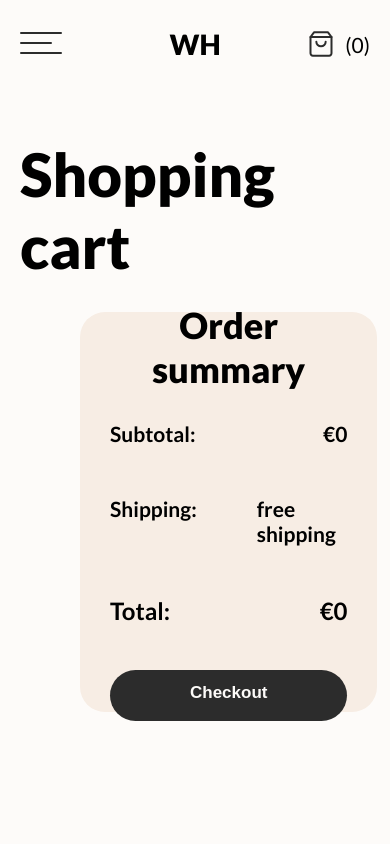
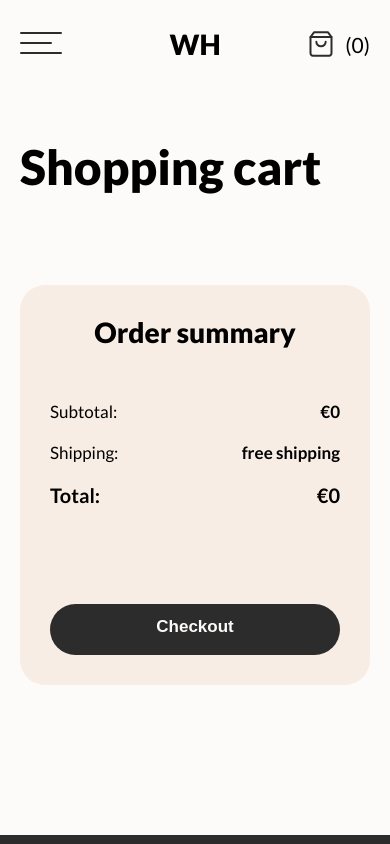
Before and after one commit to metwoOSha/WarmHeart, a React (Vite) app: page /cart in a window 390 px wide. Shown: the top 844 px of the page. Built offline with nearby package versions, Linux system fonts and the light colour scheme.

Commit message:
adaptive cart page

```diff
--- a/src/components/CartList/CartList.jsx
+++ b/src/components/CartList/CartList.jsx
@@ -15,6 +15,8 @@ export function CartList() {
 
     return (
         <>
+            {items.length > 0 && (
+                <>
                     <div className={cls.line}></div>
                     {items.map((item) => (
                         <div key={item.id}>
@@ -31,6 +33,7 @@ export function CartList() {
                                 </div>
                                 <div className={cls.priceBlock}>
                                     <span>€{item.price * item.quantity}</span>
+                                </div>
                                 <span onClick={() => removeProduct(item.id)}>
                                     <svg
                                         width="12"
@@ -49,10 +52,54 @@ export function CartList() {
                                     </svg>
                                 </span>
                             </div>
-                    </div>
                             <div className={cls.line}></div>
                         </div>
                     ))}
                 </>
+            )}
+        </>
     );
+
+    // return (
+    //     <>
+    //         <div className={cls.line}></div>
+    //         {items.map((item) => (
+    //             <div key={item.id}>
+    //                 <div className={cls.wrapper}>
+    //                     <div className={cls.image}>
+    //                         <img src={item.image} alt={item.name} />
+    //                     </div>
+    //                     <div className={cls.propertyBlock}>
+    //                         <div className={cls.textBlock}>
+    //                             <h3>{item.name}</h3>
+    //                             <p>{`${item.size}, ${item.color}`}</p>
+    //                         </div>
+    //                     </div>
+    //                     <Counter itemId={item.id} />
+    //                     <div className={cls.priceBlock}>
+    //                         <span>€{item.price * item.quantity}</span>
+    //                     </div>
+    //                     <span onClick={() => removeProduct(item.id)}>
+    //                         <svg
+    //                             width="12"
+    //                             height="12"
+    //                             viewBox="0 0 12 12"
+    //                             fill="none"
+    //                             xmlns="http://www.w3.org/2000/svg"
+    //                         >
+    //                             <path
+    //                                 opacity="0.3"
+    //                                 d="M1 1L11 11M11 1L1 11"
+    //                                 stroke="#2C2C2C"
+    //                                 strokeWidth="2"
+    //                                 strokeLinecap="round"
+    //                             />
+    //                         </svg>
+    //                     </span>
+    //                 </div>
+    //                 <div className={cls.line}></div>
+    //             </div>
+    //         ))}
+    //     </>
+    // );
 }
--- a/src/components/CartList/CartList.module.css
+++ b/src/components/CartList/CartList.module.css
@@ -1,4 +1,4 @@
-.line {
+/* .line {
     width: 100%;
     height: 2px;
     background-color: #2c2c2c;
@@ -39,4 +39,109 @@
     margin-left: 45px;
     display: flex;
     gap: 180px;
+} */
+
+.line {
+    width: 100%;
+    height: 2px;
+    background-color: #2c2c2c;
+    opacity: 0.3;
 }
+
+.wrapper {
+    padding: 30px 0;
+    display: grid;
+    grid-template-columns: 90px 1fr 1fr 14px;
+    align-items: center;
+}
+
+.image {
+    padding: 20px;
+    aspect-ratio: 1/1;
+    border-radius: 100%;
+    background-color: var(--beige-bg-color);
+    img {
+        width: 100%;
+    }
+}
+
+.propertyBlock {
+    width: 400px;
+    display: flex;
+    align-items: center;
+    gap: 20px;
+    justify-content: space-between;
+    h3 {
+        font-weight: 700;
+        font-size: 24px;
+    }
+    p {
+        font-weight: 400;
+        font-size: 21px;
+    }
+}
+
+.textBlock {
+    margin-left: 20px;
+    display: flex;
+    flex-direction: column;
+    gap: 10px;
+}
+
+.priceBlock {
+    display: flex;
+    justify-content: center;
+    span {
+        font-weight: 400;
+        font-size: 21px;
+    }
+}
+
+@media screen and (max-width: 670px) {
+    .propertyBlock {
+        width: 370px;
+    }
+}
+
+@media screen and (max-width: 620px) {
+    .propertyBlock {
+        flex-direction: column;
+        align-items: flex-start;
+        margin-left: 20px;
+        gap: 20px;
+        width: auto;
+    }
+    .textBlock {
+        margin-left: 0;
+    }
+}
+
+@media screen and (max-width: 500px) {
+    .propertyBlock {
+        flex-direction: column;
+        align-items: flex-start;
+        margin-left: 20px;
+        gap: 20px;
+        width: auto;
+        h3 {
+            font-size: 20px;
+        }
+        p {
+            font-size: 17px;
+        }
+    }
+    .priceBlock {
+        span {
+            font-size: 17px;
+        }
+    }
+    .textBlock {
+        margin-left: 0;
+    }
+}
+
+@media screen and (max-width: 380px) {
+    .propertyBlock {
+        margin-left: 10px;
+    }
+}
--- a/src/components/Pagination/Pagination.jsx
+++ b/src/components/Pagination/Pagination.jsx
@@ -45,6 +45,7 @@ export function Pagination({
             for (let i = 1; i <= last; i++) {
                 range.push(i);
             }
+
             return range;
         }
     }, [left, right, limit]);
--- a/src/pages/Cart/Cart.jsx
+++ b/src/pages/Cart/Cart.jsx
@@ -22,7 +22,7 @@ export function Cart() {
         <section className={cls.cart}>
             <div className="container">
                 <h2 className={cls.text}>Shopping cart</h2>
-                <div className={cls.flex}>
+                <div className={cls.content}>
                     <div style={{ marginTop: "30px" }}>
                         <CartList />
                     </div>
--- a/src/pages/Cart/Cart.module.css
+++ b/src/pages/Cart/Cart.module.css
@@ -7,16 +7,17 @@
     font-size: 60px;
 }
 
-.flex {
+.content {
     margin-top: 30px;
     display: flex;
-    gap: 60px;
+    justify-content: flex-end;
+    gap: 30px;
 }
 
 .order {
     display: flex;
     flex-direction: column;
-    justify-content: center;
+    justify-content: space-between;
     width: 386px;
     height: 400px;
     padding: 30px;
@@ -49,3 +50,40 @@
         font-weight: 700;
     }
 }
+
+@media screen and (max-width: 1100px) {
+    .content {
+        flex-direction: column;
+    }
+    .order {
+        max-width: 440px;
+    }
+}
+
+@media screen and (max-width: 500px) {
+    .text {
+        font-size: 48px;
+    }
+    .order {
+        width: auto;
+        h3 {
+            font-size: 28px;
+        }
+    }
+    .wrapper {
+        span {
+            font-size: 17px;
+        }
+        :nth-child(3) {
+            span {
+                font-size: 20px;
+            }
+        }
+    }
+}
+
+@media screen and (max-width: 360px) {
+    .text {
+        font-size: 40px;
+    }
+}
--- a/src/pages/Shop/sections/ListProducts/ListProducts.jsx
+++ b/src/pages/Shop/sections/ListProducts/ListProducts.jsx
@@ -9,7 +9,7 @@ import { SkeletonCard } from "../../../../components/SkeletonCard/SkeletonCard";
 
 export function ListProducts() {
     const [isPage, setIsPage] = useState(1);
-    const [limit, setLimit] = useState(12);
+    const [limit, setLimit] = useState(3);
     const [delayedLoading, setDelayedLoading] = useState(false);
 
     const dispatch = useDispatch();
@@ -50,7 +50,7 @@ export function ListProducts() {
                               />
                           ))}
                 </div>
-                {totalCount && limit && (
+                {totalCount > 0 && limit && (
                     <Pagination
                         setIsPage={setIsPage}
                         isPage={isPage}
```
Lines whose indentation alone changed are shown as unchanged.
